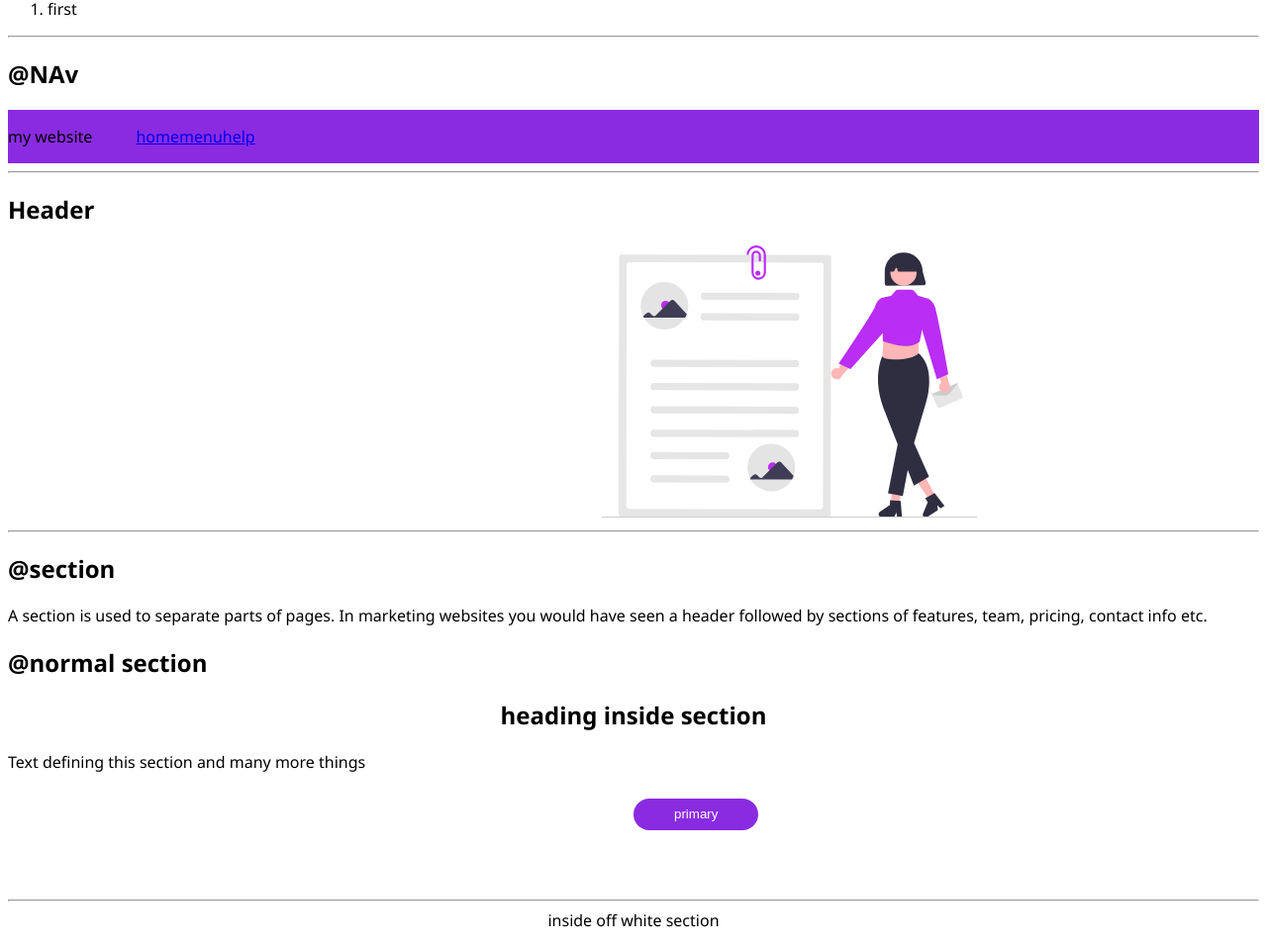
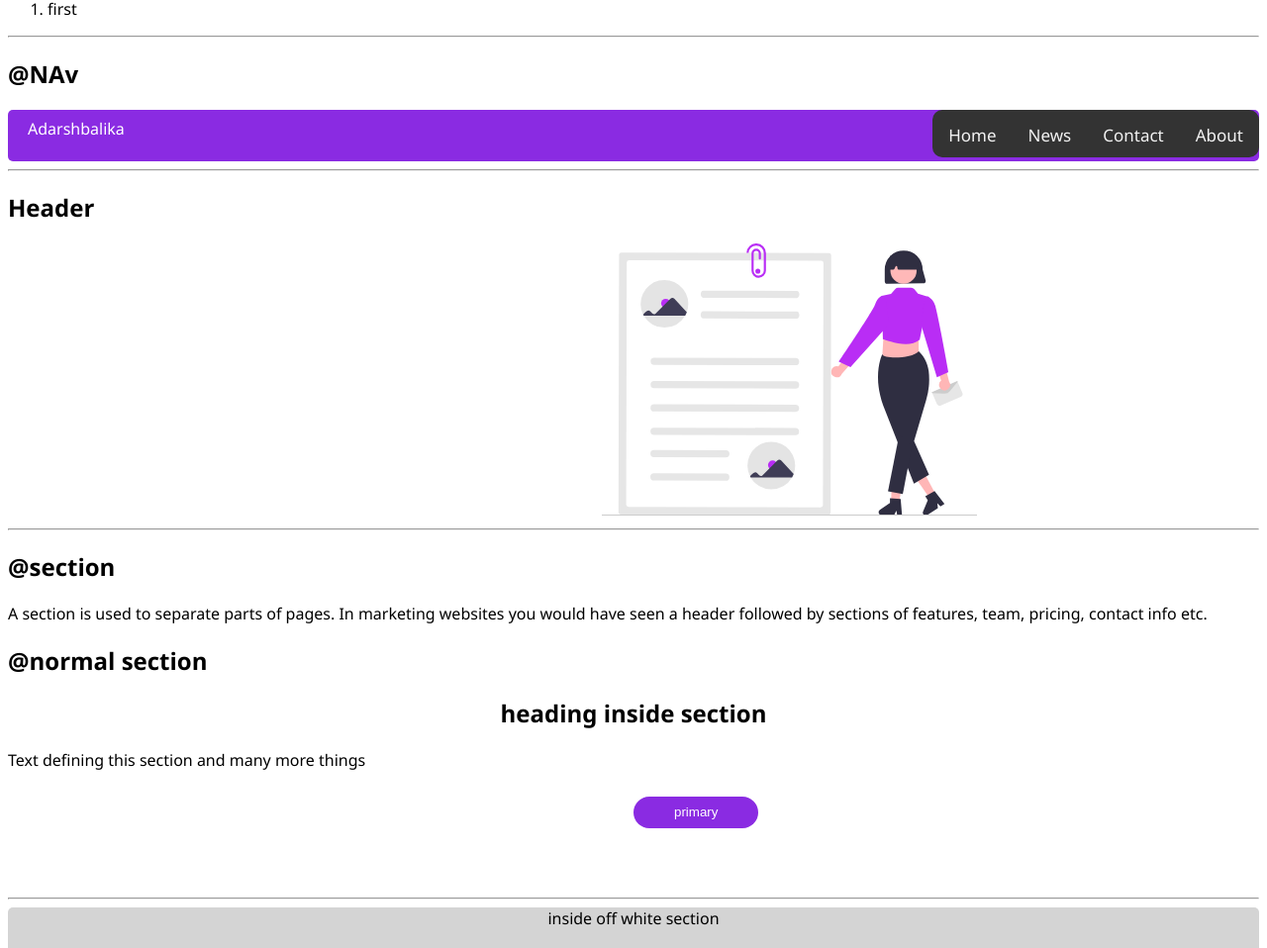
Before and after one commit to Vivek-jpg/neogCamp-03, a plain HTML site: page index.html in a window 1280 px wide. Shown: the part 1134-2092 px from the top of the page at 99% size. Drawn offline with Linux system fonts and the light colour scheme.

Commit message:
typography

```diff
--- a/index.html
+++ b/index.html
@@ -10,6 +10,13 @@
 
 body{
     font-family: 'Segoe UI', Tahoma, Geneva, Verdana, sans-serif;
+}
+.topnav{
+
+    height: 3rem;
+    border-radius: 10px;
+    float:right;
+
 }
         .list{
             display: inline-flex;
@@ -87,6 +94,51 @@ body{
     color: white;
 
 }
+.SECTION1{
+    width: 100%;
+    height: 10rem;
+    background-color: rgb(212, 212, 212);
+    border-radius: 5px;
+
+}
+.list3{
+    padding-left: 500px;
+}
+.topnav {
+  background-color: #333;
+  overflow: hidden;
+}
+
+/* Style the links inside the navigation bar */
+.topnav a {
+  float: left;
+  color: #f2f2f2;
+  text-align: center;
+  padding: 14px 16px;
+  text-decoration: none;
+  font-size: 17px;
+}
+
+/* Change the color of links on hover */
+.topnav a:hover {
+  background-color: #ddd;
+  color: black;
+}
+
+
+
+.navbar{
+    background-color: blueviolet;
+    height: 6.5vh;
+    width: 100%;
+    border-radius: 5px;
+}
+.heading{
+    width: 50px;
+    padding-top:8px;padding-left: 20px;
+    color: white;
+    float: left;
+}
 
 
     </style>
@@ -143,21 +195,21 @@ body{
 </ol>
 <hr>
 <h2>@NAv</h2>
+<div class="navbar">
 <nav>
-    <div style="background-color: blueviolet; " >my website
-    <ul class="list">
-        <li class="list">
-            <a href="#" >home</a>
-        </li>
-        <li>
-            <a href="#" >menu</a>
-        </li>
-        <li>
-            <a href="#" >help</a>
-        </li>
-    </ul>
-    </div>
+
+    <div class="heading">Adarshbalika</div>
+    <div class="topnav">
+        <a class="active" href="#home">Home</a>
+        <a href="#news">News</a>
+        <a href="#contact">Contact</a>
+        <a href="#about">About</a>
+
+      </div>
+
+
 </nav>
+</div>
 <hr>
 <h2>Header</h2>
 <img  class="img " src="image.svg"/>
@@ -179,7 +231,7 @@ body{
 <br>
 <hr>
 <div class="box">
-    <div style="text-align: center;">inside off white section</div>
+    <div class="SECTION1" style="text-align: center;">inside off white section</div>
     <br>
     <br>
     <div>Text defining this section and many more things</div>
```
